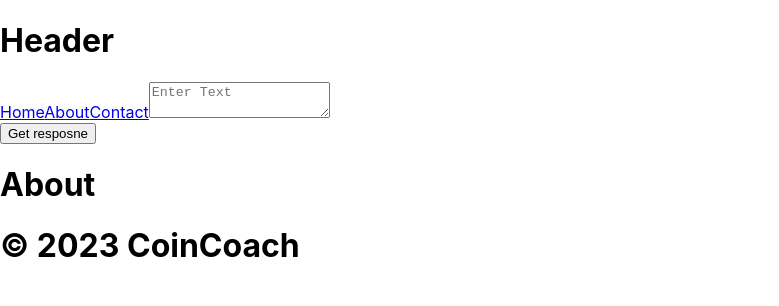
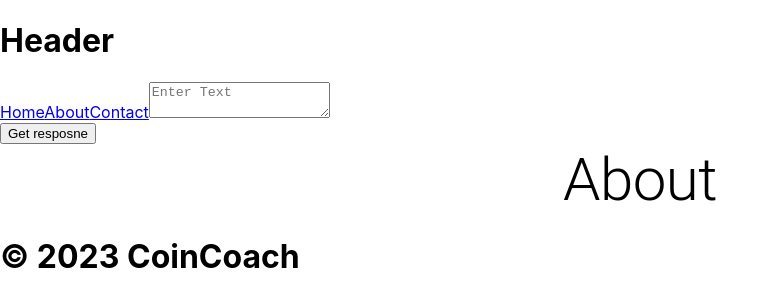
Before and after one commit to nrai14/CoinCoach, a React (Create React App) app: page /about in a window 1280 px wide. Shown: the top 306 px of the page, without its empty margins (0-779 px from the left). Built offline with nearby package versions, Linux system fonts and the light colour scheme.

Commit message:
Amends About and NotFound Pages

```diff
--- a/src/pages/About.js
+++ b/src/pages/About.js
@@ -1,7 +1,10 @@
+import Typography from '@mui/material/Typography';
+
 function About() {
     return (
         <>
-            <h1 >About</h1>
+
+            <Typography variant='h2' align='center'>About</Typography>
 
         </>
     )
--- a/src/pages/NotFound.js
+++ b/src/pages/NotFound.js
@@ -1,8 +1,14 @@
+import Typography from '@mui/material/Typography';
+
 function NotFound() {
     return (
         <>
-            <p >Page not found.</p>
-            <p >The URL doesn't exist on the site.</p>
+
+<Typography variant='h2' align='center'>Page not found</Typography>
+
+<Typography variant='h4' align='center'>The URL doesn't exist on the site.</Typography>
+
+
         </>
     )
 };
```
